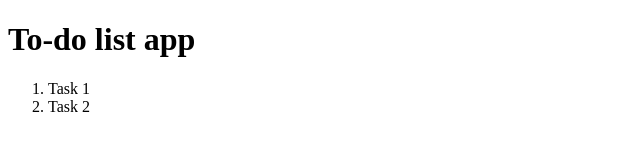
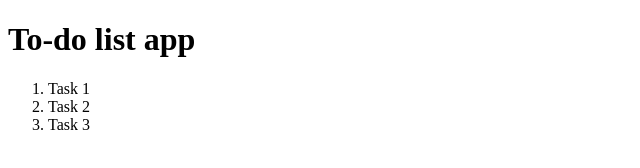
Before and after one commit to madhurdc/to-do-list, a plain HTML site: page index.html in a window 1280 px wide. Shown: the full height of the page, 0-640 px from the left. Drawn offline with Linux system fonts and the light colour scheme.

Commit message:
Task 3 added

```diff
--- a/index.html
+++ b/index.html
@@ -10,6 +10,7 @@
     <ol>
         <li>Task 1</li>
         <li>Task 2</li>
+        <li>Task 3</li>
     </ol>
 </body>
 </html>
```
